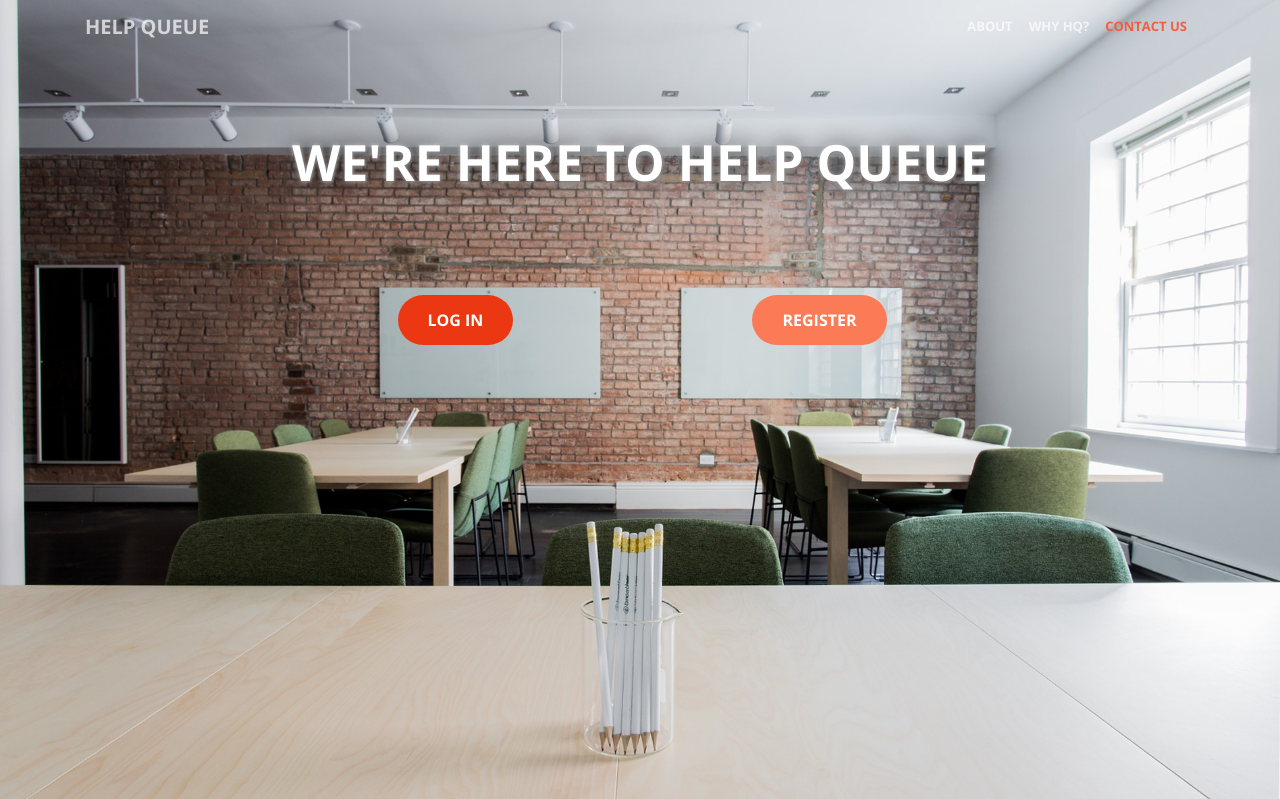
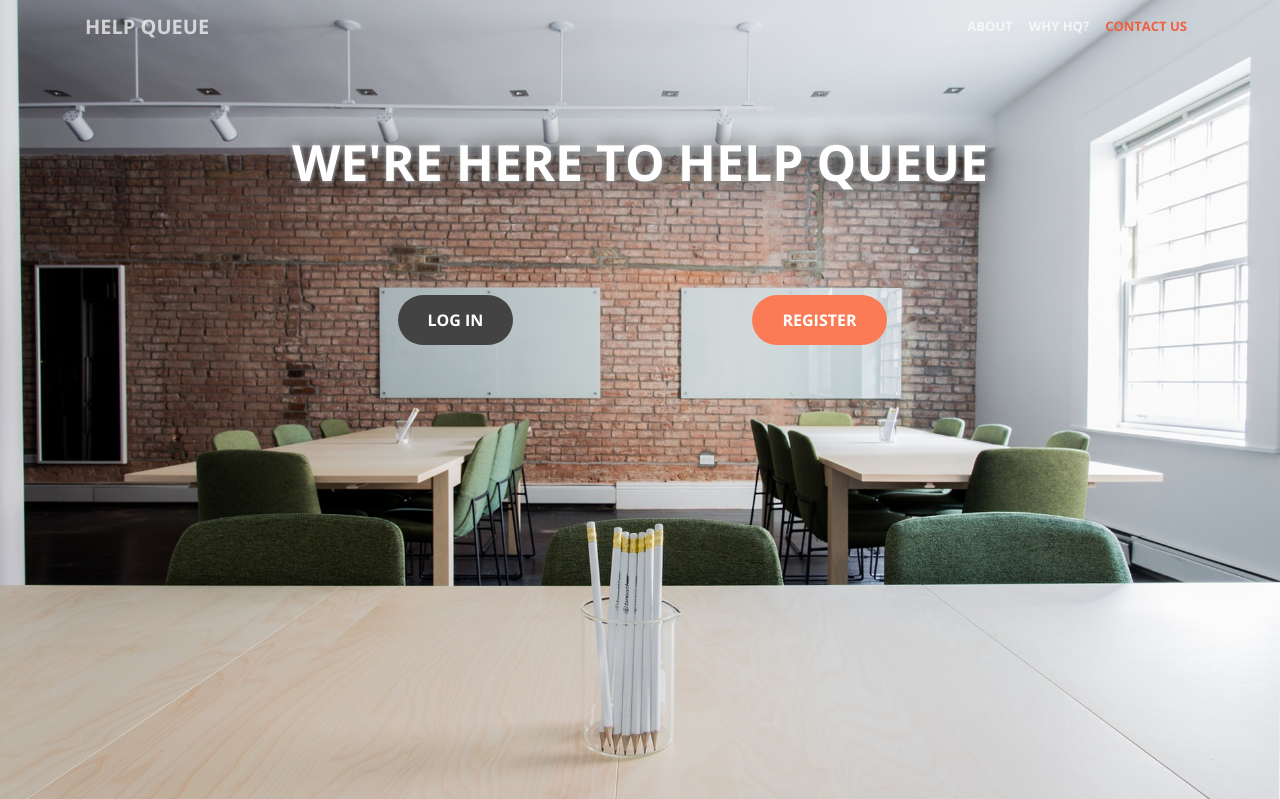
Before and after one commit to kristaboone/helpqueue, a Django app: page / in a window 1280 px wide, with the pointer over the restyled element. Shown: the top 799 px of the page. Run offline with Django 3.2, Linux system fonts and the light colour scheme; some libraries are stand-ins or nearby versions.

Commit message:
Fix primary button hover color

```diff
--- a/hq/homepage/templates/homepage.html
+++ b/hq/homepage/templates/homepage.html
@@ -34,14 +34,19 @@
 	.text-blank {
 		padding: 1em;
 		color: rgba(255, 255, 255, 0); }
-		.text-faded90 {
-  color: rgba(255, 255, 255, .9); }
-  .text-faded70 {
-  color: rgba(255, 255, 255, .7); }
+	.text-faded90 {
+		color: rgba(255, 255, 255, .9); }
+	.text-faded70 {
+		color: rgba(255, 255, 255, .7); }
 	.btn-primary {
 		color: #fff;
 		background-color: #FB7B56;
 		border-color: #FB7B56;
+	}
+	.btn-primary:hover {
+		color: white;
+		background-color: #434343;
+		border-color: #434343;
 	}
 	.btn-secondary {
 		color: white;
```
